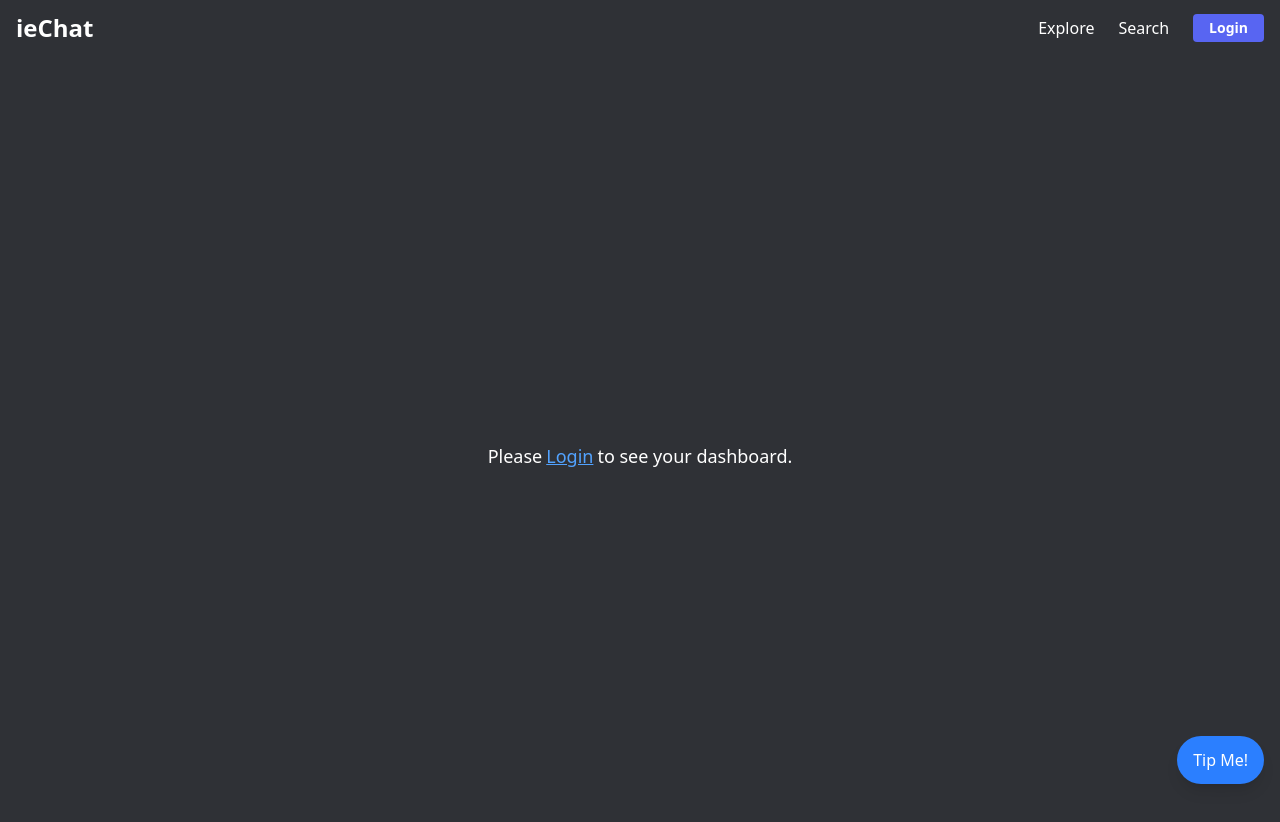
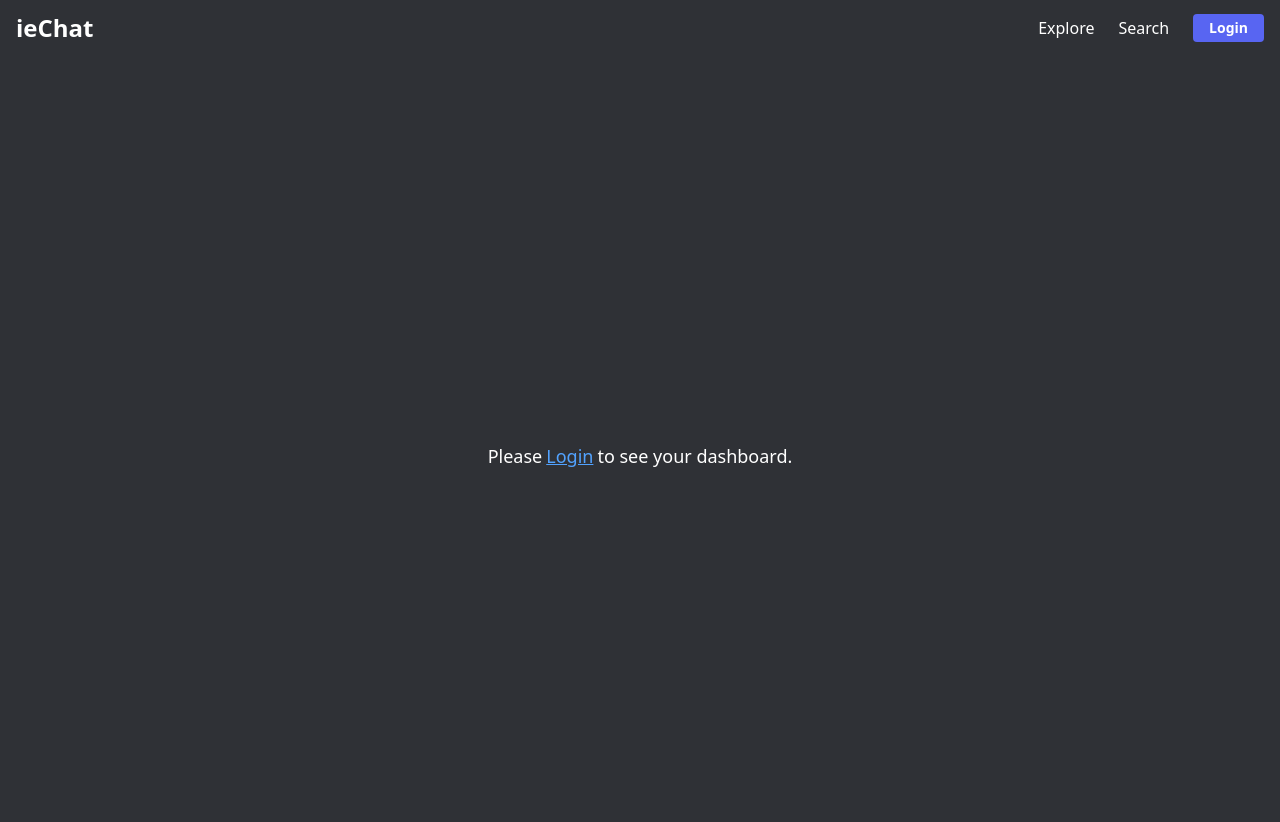
Before and after one commit to kalviumcommunity/S82_Sachin_M_S_ieChat, a React (Vite) app in the folder frontend/: page / in a window 1280 px wide. Shown: the top 822 px of the page. Built offline with nearby package versions, Linux system fonts and the light colour scheme; no server answers.

Commit message:
Update App.jsx

```diff
--- a/frontend/src/App.jsx
+++ b/frontend/src/App.jsx
@@ -27,11 +27,7 @@ function App() {
 
       {user && user._id && <CineBotChatPopup userId={user._id} />}
 
-      <div className="fixed bottom-4 right-4">
-        <button className="bg-blue-500 hover:bg-blue-600 text-white rounded-full py-3 px-4 shadow-lg">
-          Tip Me!
-        </button>
-      </div>
+
     </>
   );
 }
```
